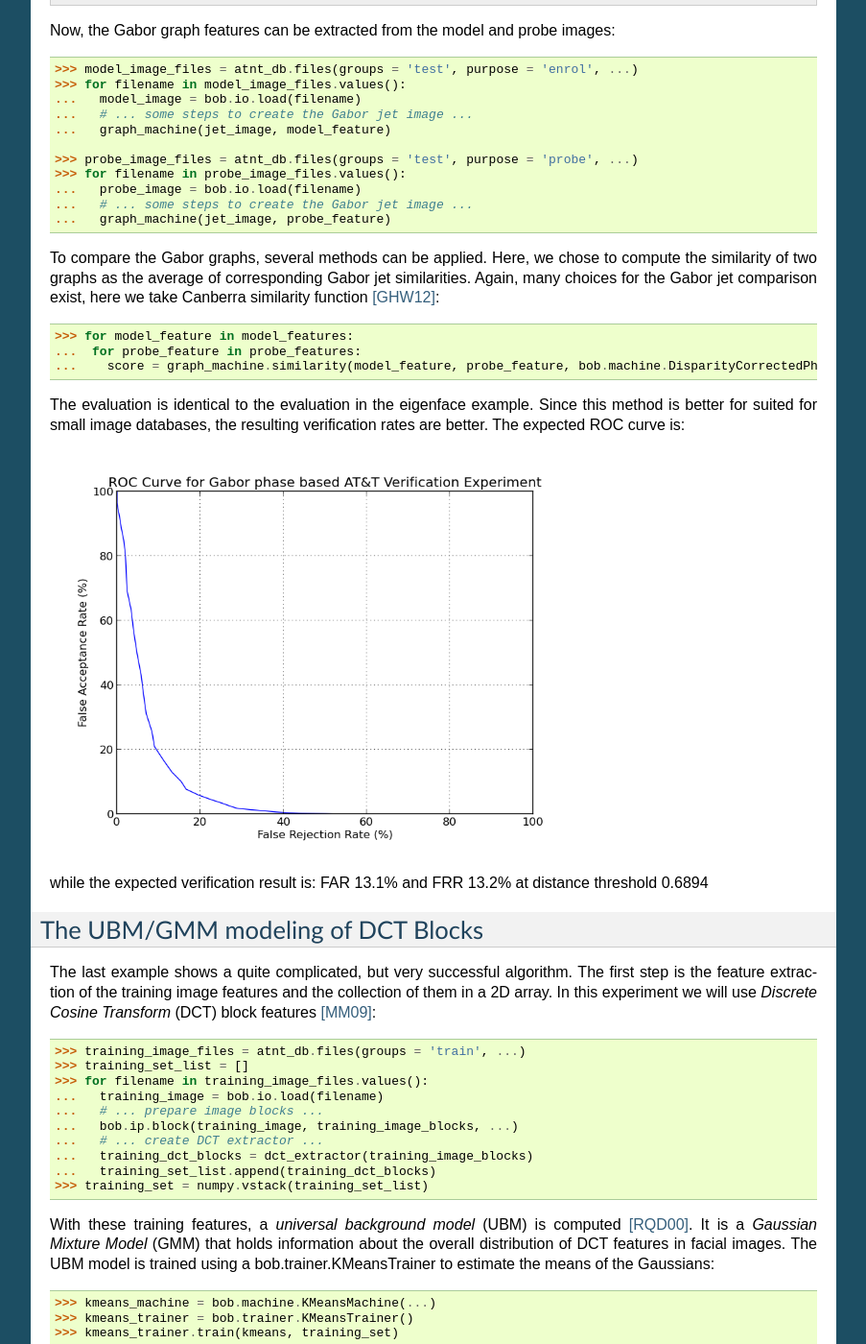
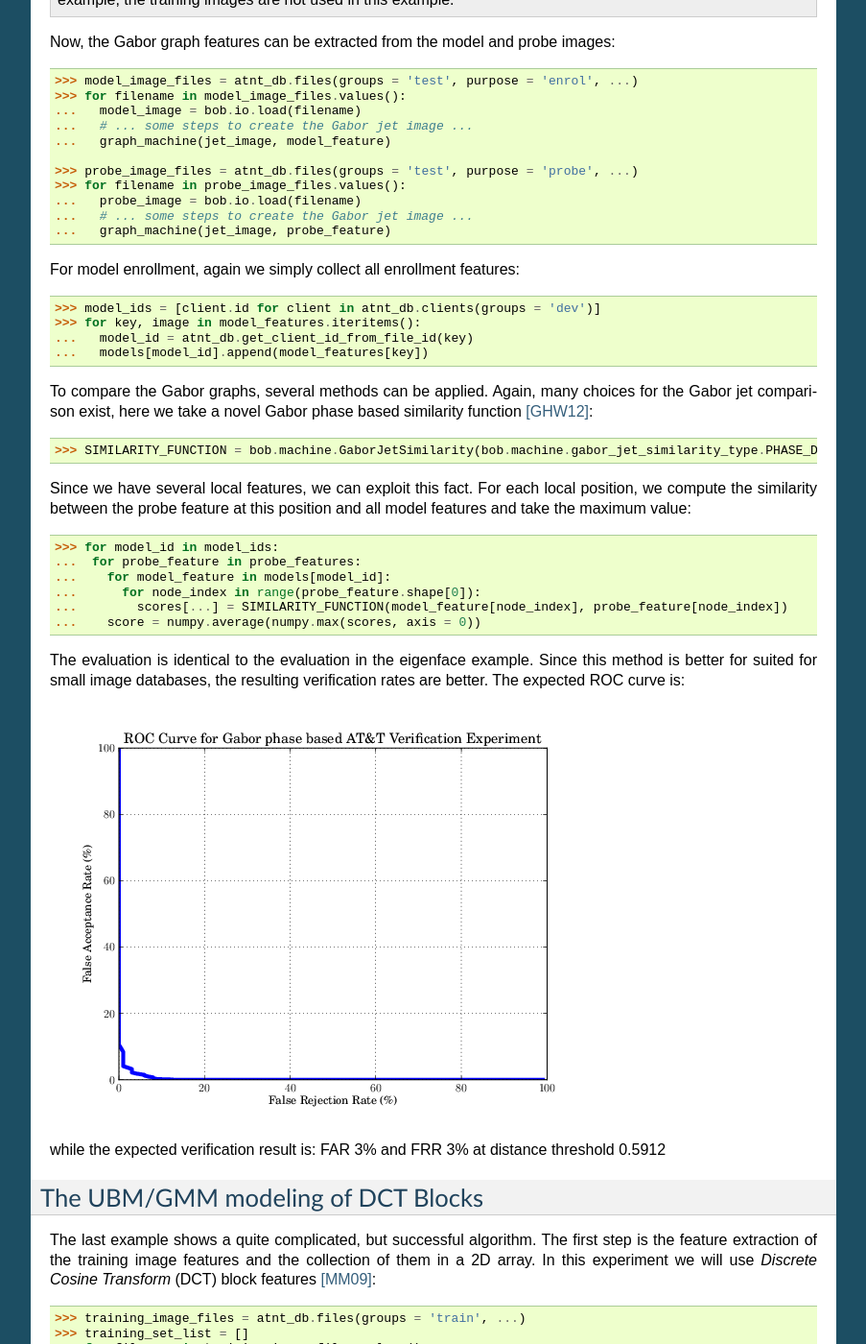
Before and after one commit to tiagofrepereira2012/bob.prepare_eyes_annotations, a Sphinx documentation site: the page built from doc/examples.rst, in a window 1280 px wide and 1400 px high, scrolled down 2770 px. Shown: the whole window at 96% size, without its empty margins (198-1101 px from the left). Built offline with Sphinx 7.4.7, drawn with Linux system fonts in a browser that asks for light colours; some of the changed text lies outside the part shown.

Commit message:
Adapted eigenface and gabor_graphs algorithm to correct protocol.

```diff
--- a/buildout.cfg
+++ b/buildout.cfg
@@ -10,8 +10,5 @@ develop = .
 eggs = xbob.example.faceverify
 newest = false
 
-# TODO: remove this prefix
-prefixes = /idiap/group/torch5spro/releases/bob-1.2.0/install/linux-x86_64-release
-
 [scripts]
 recipe = xbob.buildout:scripts
--- a/doc/examples.rst
+++ b/doc/examples.rst
@@ -87,7 +87,7 @@ To follow the evaluation protocol, we *enroll* a client model for each client, s
 .. code-block:: python
 
   >>> model_ids = [client.id for client in atnt_db.clients(groups = 'dev')]
-  for model_feature_id in model_features:
+  >>> for model_feature_id in model_features:
   ...   model_id = atnt_db.get_client_id_from_file_id(model_feature_id)
   ...   models[model_id].append(model_features[model_feature_id])
 
@@ -111,7 +111,7 @@ Using these lists, the ROC curve is plotted:
   >>> bob.measure.plot.roc(negatives, positives)
 
 .. image:: eigenface.png
-  :scale: 70 %
+  :scale: 100 %
 
 and the performance is computed:
 
@@ -166,29 +166,47 @@ Now, the Gabor graph features can be extracted from the model and probe images:
   ...   # ... some steps to create the Gabor jet image ...
   ...   graph_machine(jet_image, probe_feature)
 
-To compare the Gabor graphs, several methods can be applied.
-Here, we chose to compute the similarity of two graphs as the average of corresponding Gabor jet similarities.
-Again, many choices for the Gabor jet comparison exist, here we take Canberra similarity function [GHW12]_:
+For model enrollment, again we simply collect all enrollment features:
 
 .. code-block:: python
 
-  >>> for model_feature in model_features:
+  >>> model_ids = [client.id for client in atnt_db.clients(groups = 'dev')]
+  >>> for key, image in model_features.iteritems():
+  ...   model_id = atnt_db.get_client_id_from_file_id(key)
+  ...   models[model_id].append(model_features[key])
+
+To compare the Gabor graphs, several methods can be applied.
+Again, many choices for the Gabor jet comparison exist, here we take a novel Gabor phase based similarity function [GHW12]_:
+
+.. code-block:: python
+
+  >>> SIMILARITY_FUNCTION = bob.machine.GaborJetSimilarity(bob.machine.gabor_jet_similarity_type.PHASE_DIFF_PLUS_CANBERRA, gabor_wavelet_transform)
+
+Since we have several local features, we can exploit this fact.
+For each local position, we compute the similarity between the probe feature at this position and all model features and take the maximum value:
+
+.. code-block:: python
+
+  >>> for model_id in model_ids:
   ...  for probe_feature in probe_features:
-  ...    score = graph_machine.similarity(model_feature, probe_feature, bob.machine.DisparityCorrectedPhaseDifference())
+  ...    for model_feature in models[model_id]:
+  ...      for node_index in range(probe_feature.shape[0]):
+  ...        scores[...] = SIMILARITY_FUNCTION(model_feature[node_index], probe_feature[node_index])
+  ...    score = numpy.average(numpy.max(scores, axis = 0))
 
 The evaluation is identical to the evaluation in the eigenface example.
 Since this method is better for suited for small image databases, the resulting verification rates are better.
 The expected ROC curve is:
 
 .. image:: gabor_graph.png
-  :scale: 70 %
+  :scale: 100 %
 
-while the expected verification result is: FAR 13.1% and FRR 13.2% at distance threshold 0.6894
+while the expected verification result is: FAR 3% and FRR 3% at distance threshold 0.5912
 
 
 The UBM/GMM modeling of DCT Blocks
 ~~~~~~~~~~~~~~~~~~~~~~~~~~~~~~~~~~
-The last example shows a quite complicated, but very successful algorithm.
+The last example shows a quite complicated, but successful algorithm.
 The first step is the feature extraction of the training image features and the collection of them in a 2D array.
 In this experiment we will use *Discrete Cosine Transform* (DCT) block features [MM09]_:
 
@@ -286,15 +304,9 @@ Again, the evaluation of the scores is identical to the previous examples.
 The expected ROC curve is:
 
 .. image:: dct_ubm.png
-  :scale: 70 %
+  :scale: 100 %
 
-The expected result is: FAR 5% and FRR 5% at distance threshold 7640.9
-
-.. note::
-
-  The resulting ROC curve is not directly comparable to the ones from the other experiments.
-  This is due to the fact that here the model files are merged into **one** GMM model **per identity**, whereas before each model file (**five per identity**) generated its own scores.
-  Nonetheless, the verification results of the UBM/GMM model are impressive.
+The expected result is: FAR 5% and FRR 5% at distance threshold 7640.95
 
 
 .. [TP91]   Matthew Turk and Alex Pentland. Eigenfaces for recognition. Journal of Cognitive Neuroscience, 3(1):71-86, 1991.
--- a/setup.py
+++ b/setup.py
@@ -28,7 +28,7 @@ setup(
     # This is the basic information about your project. Modify all this
     # information before releasing code publicly.
     name='xbob.example.faceverify',
-    version='0.5.1a0',
+    version='1.0.0',
     description='Example for using Bob to create face verification systems',
     url='http://pypi.python.org/pypi/xbob.example.faceverify',
     license='GPLv3',
```
Also changed, not shown: other parts of doc/examples.rst (+1 -1 lines), doc/dct_ubm.png, doc/eigenface.png, doc/gabor_graph.png, 5 other files.
